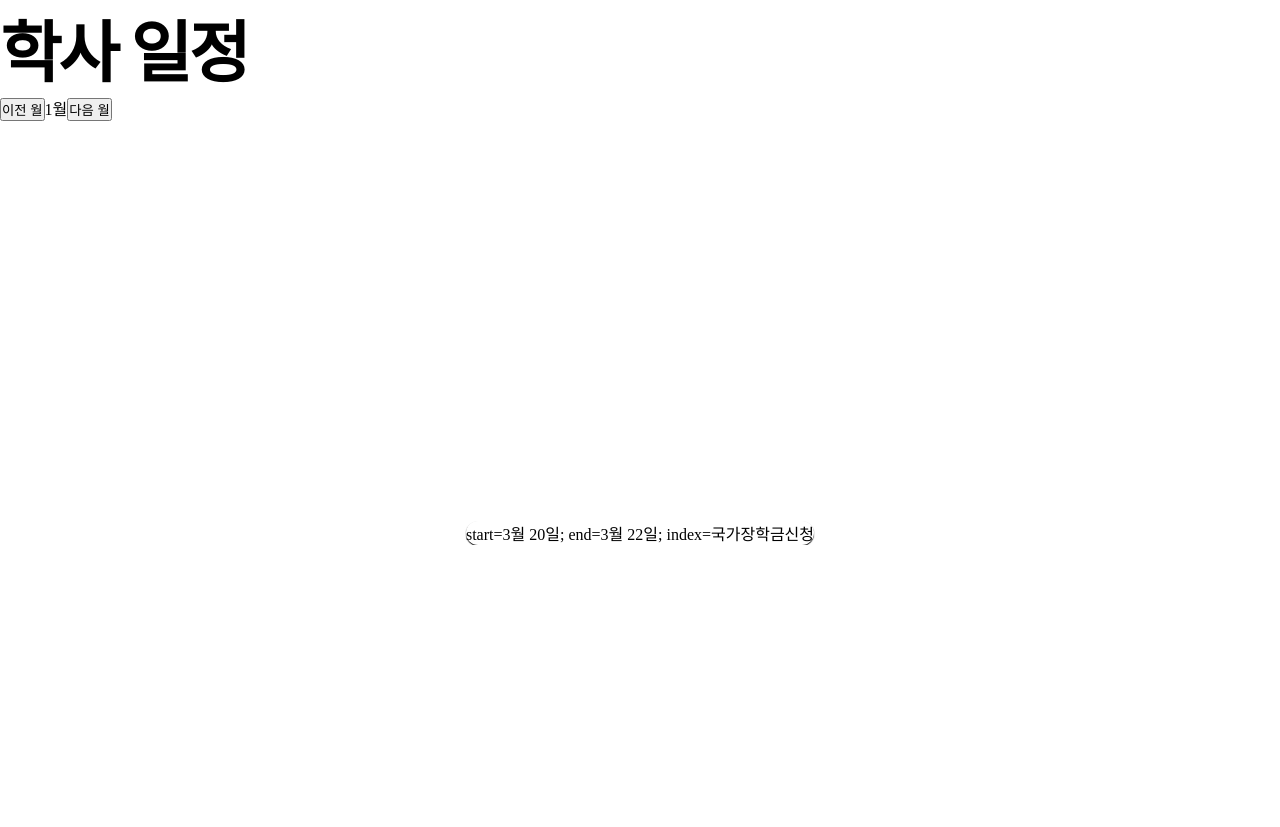
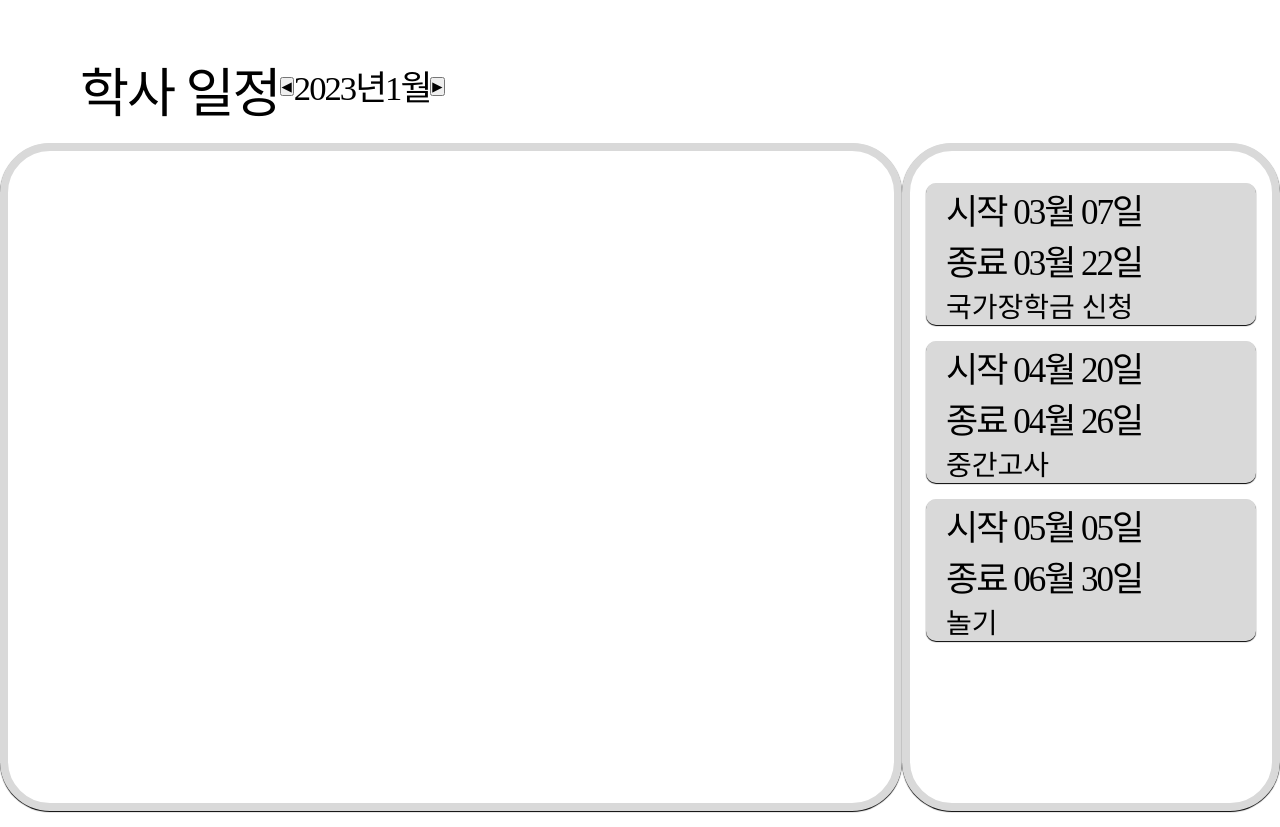
Before and after one commit to HarenKei/DCC_FE, a Next.js app: page /Schedule/Schedule in a window 1280 px wide. Before the commit the page ends 800 px from the top, so only its background shows below. Built offline with nearby package versions, Linux system fonts and the light colour scheme.

Commit message:
Add ScheduleInfo

```diff
--- a/package.json
+++ b/package.json
@@ -22,11 +22,12 @@
     "eslint": "8.37.0",
     "eslint-config-next": "13.2.4",
     "next": "13.2.4",
+    "next-auth": "^4.21.1",
     "prop-types": "^15.8.1",
-    "next-auth": "^4.21.1",
     "react": "18.2.0",
     "react-dom": "18.2.0",
     "react-horizontal-scrolling-menu": "^4.0.1",
+    "react-router-dom": "^6.10.0",
     "react-slick": "^0.29.0",
     "slick-carousel": "^1.8.1",
     "styled-components": "^5.3.9",
--- a/pages/Schedule/MonthControll.tsx
+++ b/pages/Schedule/MonthControll.tsx
@@ -1,7 +1,8 @@
 import React, { useState } from 'react';
+import styled from 'styled-components';
 
 function MonthControll() {
-  const [currentMonth, setCurrentMonth] = useState(1); // 현재 월을 저장하는 State
+  var [currentMonth, setCurrentMonth] = useState(1); // 현재 월을 저장하는 State
 
   function handleNextMonth() { // 다음 월로 이동하는 함수
     setCurrentMonth(currentMonth + 1);
@@ -13,10 +14,22 @@ function MonthControll() {
 
   return (
     <div>
-      <button onClick={handlePrevMonth}>이전 월</button>
-      <span>{currentMonth}월</span>
-      <button onClick={handleNextMonth}>다음 월</button>
+      <ScheduleMonthControll>
+      <ScheduleControllBtnCss><button onClick={handlePrevMonth}>◀</button></ScheduleControllBtnCss>
+      <span>2023년{currentMonth}월</span>
+      <ScheduleControllBtnCss><button onClick={handleNextMonth}>▶</button></ScheduleControllBtnCss>
+      </ScheduleMonthControll>
     </div>
   );
 }
+
+const ScheduleMonthControll = styled.div`
+  display: flex;
+  justify-content: row;
+`;
+
+const ScheduleControllBtnCss = styled.div`
+   margin-bottom: 5px;
+`;
+
 export default MonthControll;
--- a/pages/Schedule/Schedule.tsx
+++ b/pages/Schedule/Schedule.tsx
@@ -7,38 +7,45 @@ import MonthControll from "./MonthControll";
 const Schedule = () => {
     return(
         <>
-        <ScheduleTitle>학사 일정</ScheduleTitle>
-        <MonthControll/>
+        <ScheduleHeader>
+            <ScheduleTitle>학사 일정</ScheduleTitle>
+            <MonthControllCss>
+                <MonthControll/>
+            </MonthControllCss>
+        </ScheduleHeader>
         <ScheduleContainer>
             <ScheduleCalender/>
+            <ScheduleInfo/>
         </ScheduleContainer>
-        <ScheduleInfoContainer>
-            <ScheduleInfo/>
-        </ScheduleInfoContainer>
         </>
     );
 };
 
+const ScheduleHeader = styled.div`
+    display: flex;
+    justify-content: row;
+    margin-top: 50px;
+    margin-left: 80px;
+`;
+
 const ScheduleTitle = styled.div`
-    font-size: 50pt;
-    font-weight: 900;
-    letter-spacing: -3px;
+    font-size: 40pt;
+    font-weight: 250px;
+    letter-spacing: -2px;
+
+`;
+
+const MonthControllCss = styled.div`
+    margin-top: 10px;
+    font-size: 26pt;
+    font-weight: 150px;
+    letter-spacing: -2px;
 `;
 
 const ScheduleContainer = styled.div`
     display: flex;
-    justify-content: center;
-    align-items: center;
-    flex-direction: column;
-    margin-top: 100px;
-`;
-
-const ScheduleInfoContainer = styled.div`
-    display: flex;
-    justify-content: center;
-    align-items: center;
-    flex-direction: column;
-    margin-top: 100px;
+    justify-content: row;
+    height: 700px;
 `;
 
 export default Schedule;
--- a/pages/Schedule/ScheduleCalendar.tsx
+++ b/pages/Schedule/ScheduleCalendar.tsx
@@ -9,15 +9,18 @@ const ScheduleCalender = () => {
 };
 
 const Calender = styled.div`
-    display: flex;
-    justify-content: center;
-    align-items: center;
-    flex-direction: column;
-    margin-top: 100px;
+    padding: 1rem;
+    background-color: white;
+    margin: 1rem auto;
+    width: 1100px;
+    heigth: 290px;
 
-    background-color : #fff;
-    border-radius: 15px;
+    border-radius: 50px;
     box-shadow: 0px 1px 1px black;
+    max-width: 99%;
+    max-heigth: 99%;
+    border: 8px solid #D9D9D9;
+    border-radius: 50px;
 `;
 
 export default ScheduleCalender;
--- a/pages/Schedule/ScheduleInfo.tsx
+++ b/pages/Schedule/ScheduleInfo.tsx
@@ -1,34 +1,57 @@
+import ScheduleInfoCard from "@/src/Common/ScheduleInfoCard";
 import React from "react";
 import styled from "styled-components";
+
+const scheduleDummyDataArray = [
+    {
+      id: "s1",
+      content: "국가장학금 신청",
+      startDate: "03월 07일",
+      endDate: "03월 22일",
+    },
+    {
+      id: "s2",
+      content: "중간고사",
+      startDate: "04월 20일",
+      endDate: "04월 26일",
+    },
+    {
+        id: "s3",
+        content: "놀기",
+        startDate: "05월 05일",
+        endDate: "06월 30일",
+      },
+];
 
 const ScheduleInfo = () => {
     return(
     <ScheduleInfoContainer>
-        <ScheduleInfoCardContainer>
-            start={"3월 20일"};
-            end={"3월 22일"};
-            index={"국가장학금신청"}
-        </ScheduleInfoCardContainer>
-
-
+        {scheduleDummyDataArray.map((items) => (
+          <ScheduleInfoCard
+            key={items.id}
+            content={items.content}
+            startDate={items.startDate}
+            endDate={items.endDate}
+          />
+        ))}
     </ScheduleInfoContainer>
     );
 };
 
 const ScheduleInfoContainer = styled.div`
     display: flex;
-    justify-content: center;
+    flex-direction: column;
     align-items: center;
-    flex-direction: column;
-    margin-top: 100px;
 
-    background-color : #fff;
-    border-radius: 15px;
+    padding: 1rem;
+    margin: 1rem auto;
+    background-color: white;
+
+    width: 400px;
+    heigth: 290px;
+    border: 8px solid #D9D9D9;
+    border-radius: 50px;
     box-shadow: 0px 1px 1px black;
 `;
 
-const ScheduleInfoCardContainer = styled.div`
-
-`;
-
 export default ScheduleInfo;
--- /dev/null
+++ b/src/Common/ScheduleInfoCard.tsx
@@ -0,0 +1,54 @@
+import React from "react";
+import styled from "styled-components";
+
+interface Props {
+  content: string;
+  startDate: string;
+  endDate: string;
+}
+
+const ScheduleInfoCard = (props : Props) => {
+    return(
+        <ScheduleInfoCardContainer>
+        <ScheduleInfoCardDateTitle>
+            시작 {props.startDate}
+        </ScheduleInfoCardDateTitle>
+        <ScheduleInfoCardDateTitle>
+            종료 {props.endDate}
+        </ScheduleInfoCardDateTitle>
+        <ScheduleInfoCardContentTitle>
+            {props.content}
+        </ScheduleInfoCardContentTitle>
+        </ScheduleInfoCardContainer>
+    )
+};
+
+const ScheduleInfoCardContainer = styled.div`
+    width: 330px;
+    heigth: 90px;
+    border-radius: 10px;
+
+    display: flex;
+    flex-direction: column;
+    align-items: flex-start;
+    justify-content: space-around;
+    box-shadow: 0px 1px 1px black;
+    background-color: #D9D9D9;
+    margin-top: 1rem;
+`;
+
+const ScheduleInfoCardDateTitle = styled.div`
+    font-size: 35px;
+    font-color: black;
+    letter-spacing: -2px;
+    margin-left: 20px;
+    text-docoration: underline #9DD8F1 8px;
+`;
+
+const ScheduleInfoCardContentTitle = styled.div`
+    font-size: 28px;
+    font-color: black;
+    margin-left: 20px;
+`;
+
+export default ScheduleInfoCard;
```
Also changed, not shown: 1 other file (tests, documents, lock files or other folders).
